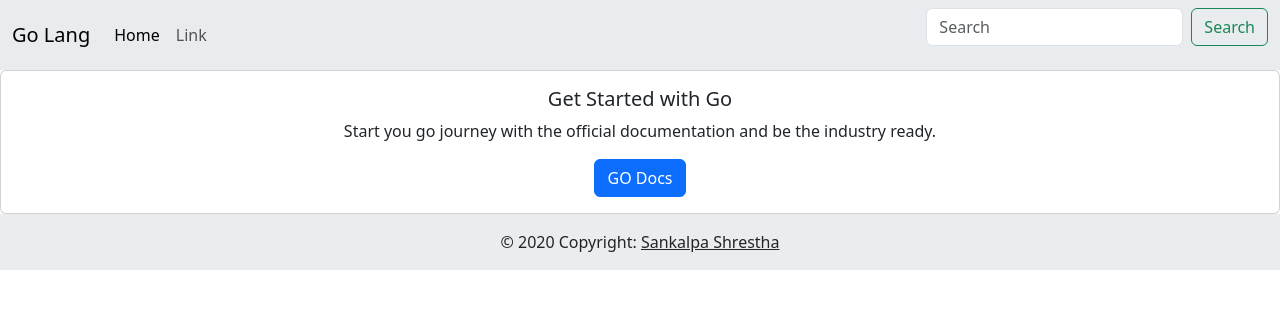
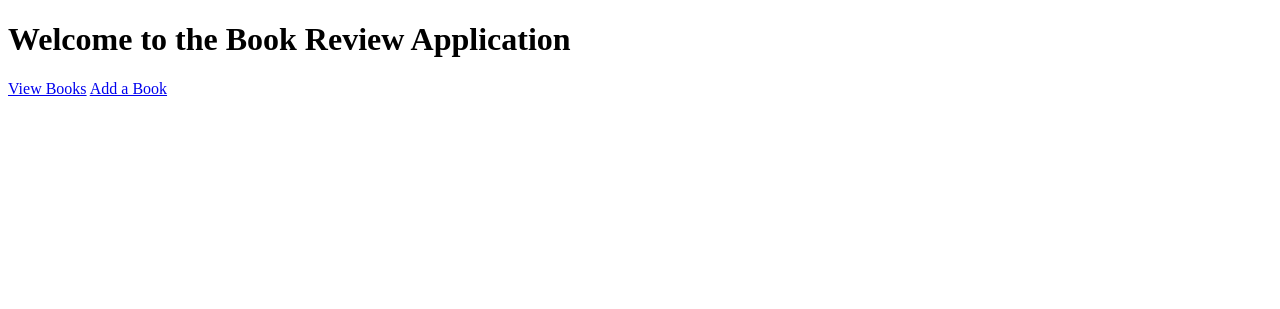
Before and after one commit to SankalpaGit/30_days_GO_Lang, a Python web app: template web/templates/home.html in a window 1280 px wide. Shown: the top 309 px of the page. Run offline with Jinja, Linux system fonts and the light colour scheme; the template is opened without the code that fills it, so the values that code supplies are empty.

Commit message:
second day in web as go

```diff
--- a/web/templates/home.html
+++ b/web/templates/home.html
@@ -1,49 +1,14 @@
+<!DOCTYPE html>
 <html lang="en">
 <head>
     <meta charset="UTF-8">
-    <link href="https://cdn.jsdelivr.net/npm/bootstrap@5.3.3/dist/css/bootstrap.min.css" rel="stylesheet" integrity="sha384-QWTKZyjpPEjISv5WaRU9OFeRpok6YctnYmDr5pNlyT2bRjXh0JMhjY6hW+ALEwIH" crossorigin="anonymous">
-    <script src="https://cdn.jsdelivr.net/npm/bootstrap@5.3.3/dist/js/bootstrap.bundle.min.js" integrity="sha384-YvpcrYf0tY3lHB60NNkmXc5s9fDVZLESaAA55NDzOxhy9GkcIdslK1eN7N6jIeHz" crossorigin="anonymous"></script>
     <title>Home</title>
 </head>
 <body>
-    <nav class="navbar navbar-expand-lg bg-body-secondary">
-        <div class="container-fluid">
-          <button class="navbar-toggler" type="button" data-bs-toggle="collapse" data-bs-target="#navbarTogglerDemo03" aria-controls="navbarTogglerDemo03" aria-expanded="false" aria-label="Toggle navigation">
-            <span class="navbar-toggler-icon"></span>
-          </button>
-          <a class="navbar-brand" href="#">Go Lang</a>
-          <div class="collapse navbar-collapse" id="navbarTogglerDemo03">
-            <ul class="navbar-nav me-auto mb-2 mb-lg-0">
-              <li class="nav-item">
-                <a class="nav-link active" aria-current="page" href="#">Home</a>
-              </li>
-              <li class="nav-item">
-                <a class="nav-link" href="#">Link</a>
-              </li>
-            </ul>
-            <form class="d-flex" role="search">
-              <input class="form-control me-2" type="search" placeholder="Search" aria-label="Search">
-              <button class="btn btn-outline-success" type="submit">Search</button>
-            </form>
-          </div>
-        </div>
-      </nav>
-
-      <div class="card text-center">
-        <div class="card-body">
-          <h5 class="card-title">Get Started with Go</h5>
-          <p class="card-text">Start you go journey with the official documentation and be the industry ready.</p>
-          <a href="https://go.dev/doc/" class="btn btn-primary">GO Docs</a>
-        </div>
-      </div>
-
-      <footer class="bg-body-tertiary text-center text-lg-start">
-        <!-- Copyright -->
-        <div class="text-center p-3" style="background-color: rgba(0, 0, 0, 0.05);">
-          © 2020 Copyright:
-          <a class="text-body" href="#">Sankalpa Shrestha</a>
-        </div>
-        <!-- Copyright -->
-      </footer>
+    <h1>Welcome to the Book Review Application</h1>
+    <nav>
+        <a href="/books">View Books</a>
+        <a href="/addbook">Add a Book</a>
+    </nav>
 </body>
 </html>
```
Also changed, not shown: web/templates/addbook.html (added, +16 -0 lines), web/templates/booklist.html (added, +18 -0 lines), 1 other file.
